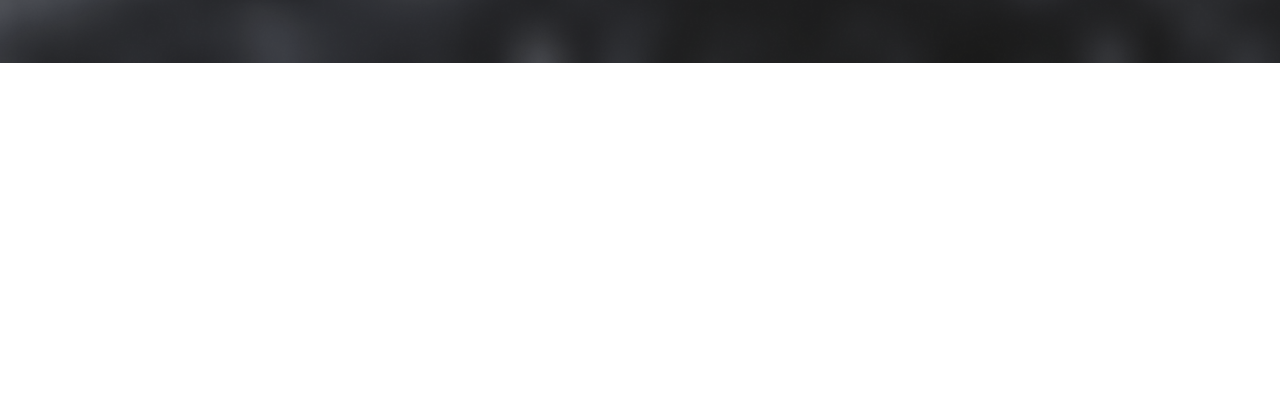
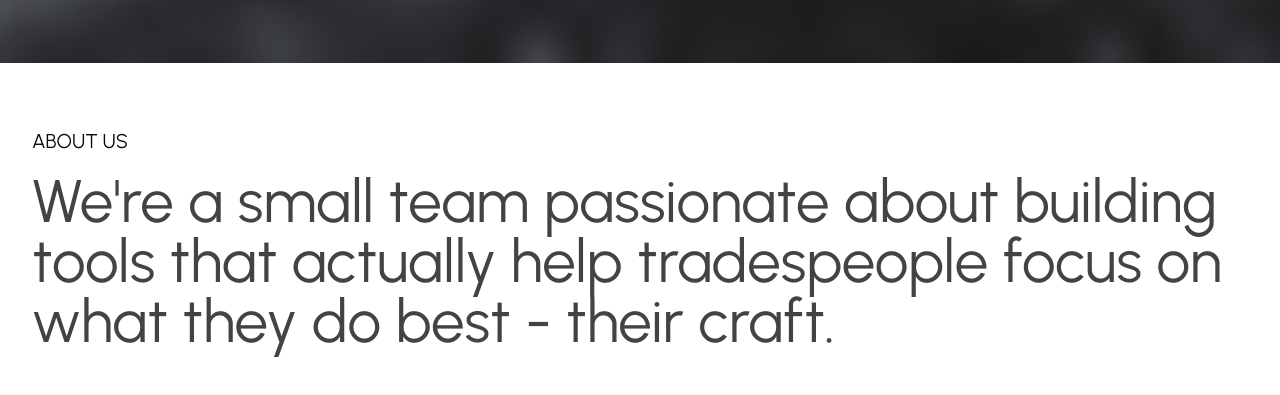
Before and after one commit to suman-chandra-barman/fixxa-landing-page, a Next.js app: page / in a window 1280 px wide. Shown: the part 1697-2092 px from the top of the page. Before the commit the page ends 1760 px from the top, so only its background shows below. Built offline with nearby package versions, Linux system fonts and the light colour scheme.

Commit message:
Add out story section

```diff
--- a/app/page.tsx
+++ b/app/page.tsx
@@ -1,6 +1,7 @@
 import { FeaturesSection } from "@/components/Home/FeaturesSection";
 import { HeroSection } from "@/components/Home/HeroSection";
 import { HowItWorksSection } from "@/components/Home/HowItWorksSection";
+import OutStorySection from "@/components/Home/OutStorySection";
 import { Navbar } from "@/components/Shared/Navbar";
 
 export default function HomePage() {
@@ -10,6 +11,7 @@
       <HeroSection />
       <FeaturesSection />
       <HowItWorksSection />
+      <OutStorySection />
     </div>
   );
 }
--- /dev/null
+++ b/components/Home/OutStorySection.tsx
@@ -0,0 +1,13 @@
+function OutStorySection() {
+  return (
+    <section className="container mx-auto px-4 sm:px-6 lg:px-8 py-16 font-urbanist">
+      <h2 className="text-xl">ABOUT US</h2>
+      <p className="text-4xl sm:text-5xl lg:text-6xl text-[#434343] mt-4">
+        We&#39;re a small team passionate about building tools that actually
+        help tradespeople focus on what they do best - their craft.
+      </p>
+    </section>
+  );
+}
+
+export default OutStorySection;
```
